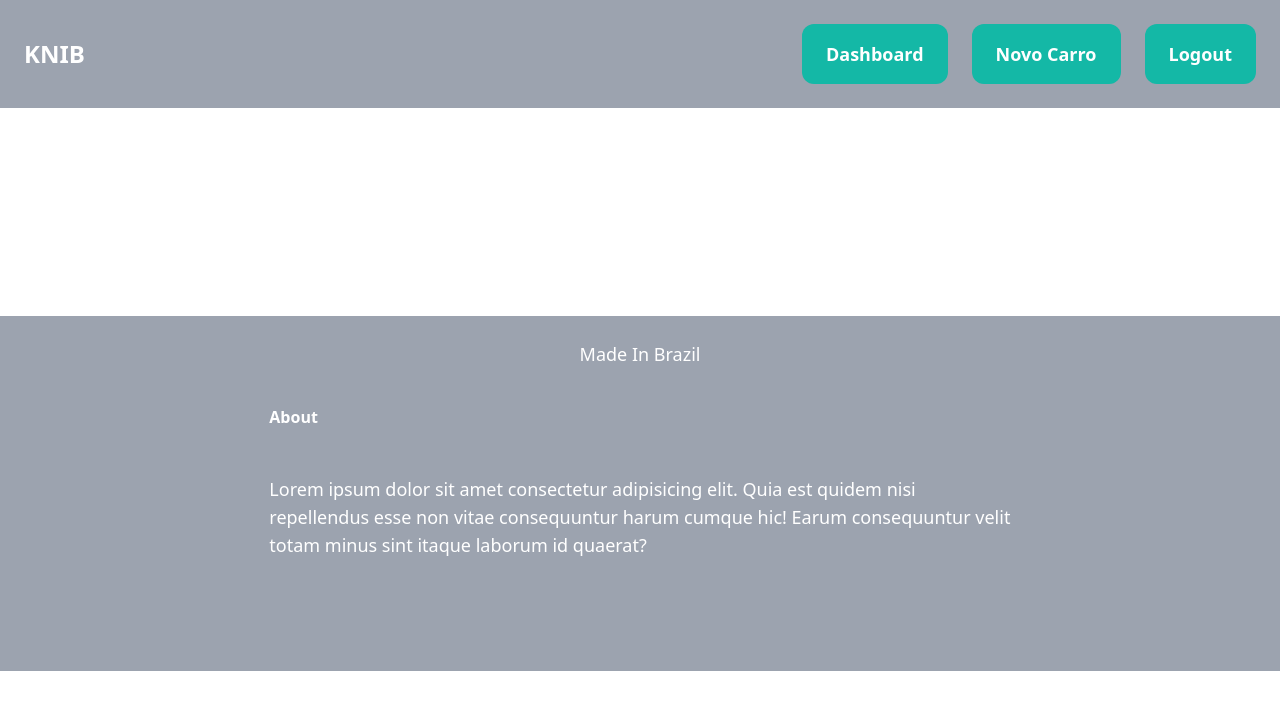
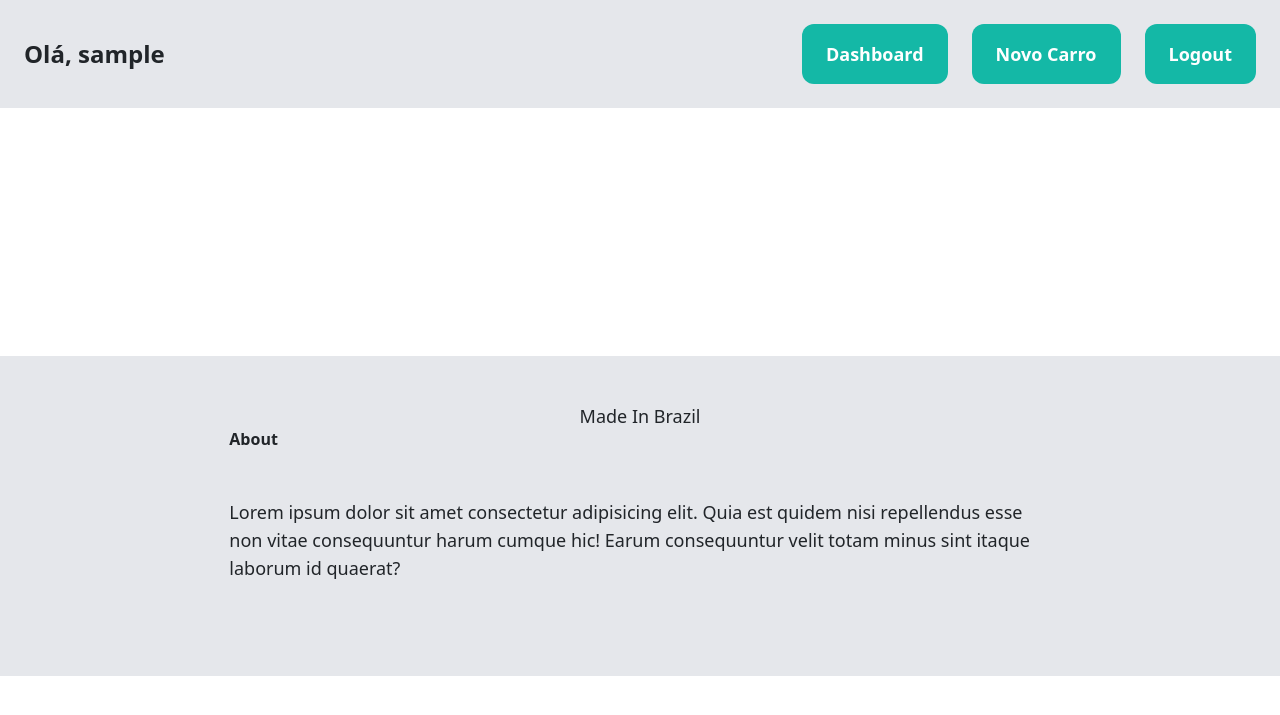
Before and after one commit to Maike2961/SistemaRevendaCarros, a Django app: page / in a window 1280 px wide. Shown: the top 715 px of the page. Run offline with Django 5.2, Linux system fonts and the light colour scheme; the visitor is signed in with stand-in values (Sample User, id 1); data that the repository does not hold is empty; some libraries are stand-ins or nearby versions.

Commit message:
fix: correcao no padding

```diff
--- a/core/templates/_base.html
+++ b/core/templates/_base.html
@@ -11,10 +11,10 @@
 </head>
 
 <body>
-    <nav class="flex justify-between items-center px-6 py-6 bg-gray-400">
+    <nav class="flex justify-between items-center px-6 py-6 bg-gray-200">
 
         <a href="{% url 'index' %}">
-            <p class="text-2xl text-white font-semibold">KNIB</p>
+            <p class="text-2xl font-semibold">{%if request.user.is_authenticated%}Olá, {{request.user}} {%else%} KNIB {%endif%}</p>
         </a>
 
         {%if request.user.is_authenticated%}
@@ -44,18 +44,18 @@
 
     </nav>
     <main class="container px-6 py-6 mx-auto">
+        {%include '_message.html' %}
         {%block content%}
         {%endblock content%}
     </main>
 
-    <footer class="px-6 py-6 flex justify-between bg-gray-400">
+    <footer class="px-6 py-6 flex justify-between bg-gray-200 h-80 mt-10">
+        <div class="flex flex-col justify-center items-center">
+            <h2 class="text-lg">Made In Brazil</h2>
+            <div class="w-2/3">
+                <h3 class="mb-5 font-semibold ">About</h3>
 
-        <div class="flex flex-col justify-center items-center">
-            <h2 class="text-lg text-white">Made In Brazil</h2>
-            <div class="w-2/3 p-10">
-                <h3 class="mb-5 font-semibold text-white">About</h3>
-
-                <p class="text-lg text-white mb-5">Lorem ipsum dolor sit amet consectetur adipisicing elit. Quia est
+                <p class="text-lg mb-5">Lorem ipsum dolor sit amet consectetur adipisicing elit. Quia est
                     quidem
                     nisi repellendus esse non vitae consequuntur harum cumque hic! Earum consequuntur velit totam minus
                     sint
```
